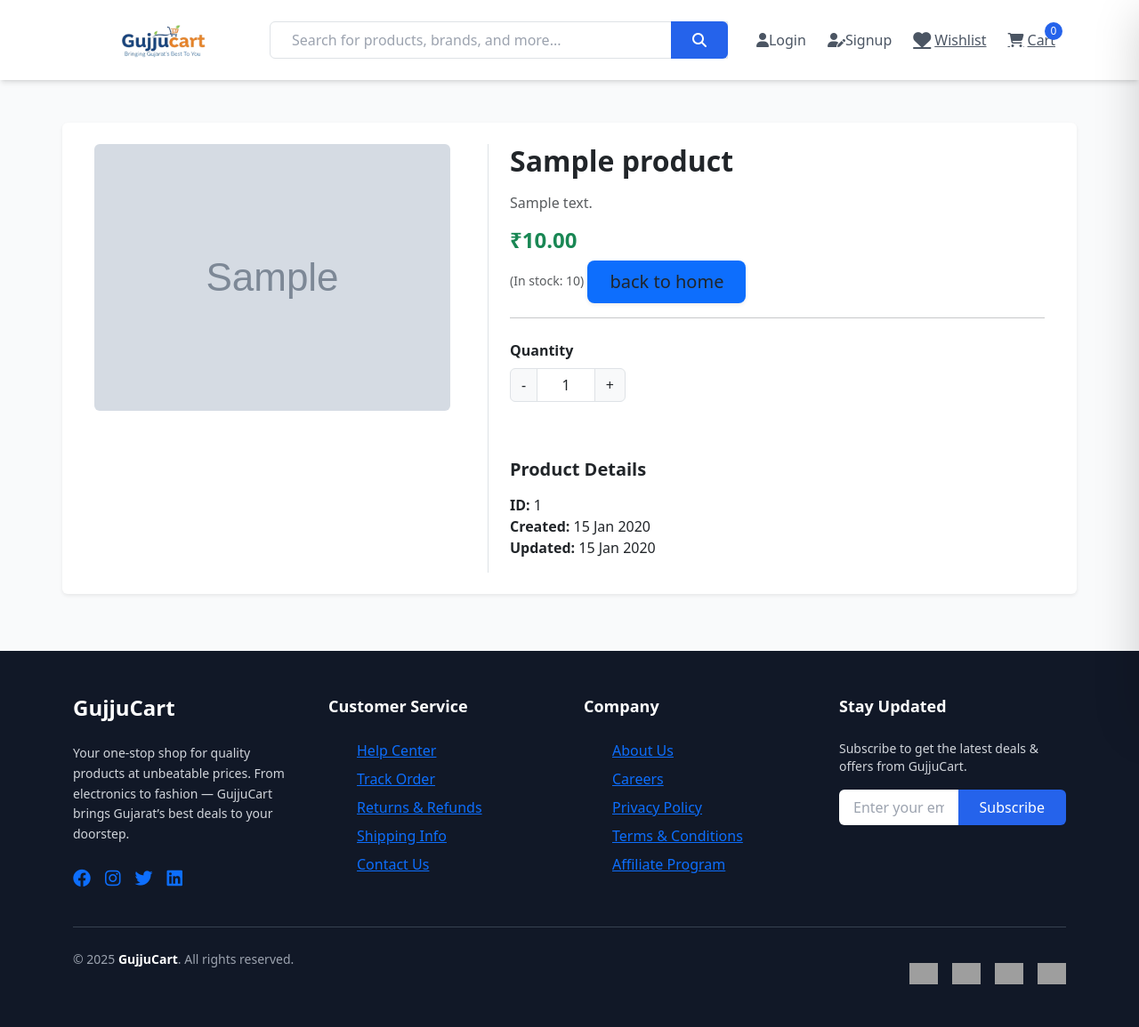
After one commit to Mahavir-25/gujjucart, a Django app: page /product/sample/ in a window 1280 px wide. The commit adds this page. Shown: the whole page at 89% size. Run offline with Django 5.2, Linux system fonts and the light colour scheme; tables that the repository leaves empty hold one stand-in row (values such as "Sample post"); grey boxes marked "Sample" are stand-in pictures; some libraries are stand-ins or nearby versions; grey boxes are pictures that could not be loaded.

Commit message:
addtocard

```diff
--- a/dashboard/admin.py
+++ b/dashboard/admin.py
@@ -1,9 +1,10 @@
 from django.contrib import admin
-from dashboard.models import UserProfile,Product,Wishlist
+from dashboard.models import UserProfile,Product,Wishlist,cart
 from django.utils.html import format_html
 
 
 admin.site.register(UserProfile)
+admin.site.register(cart)
 
 
 @admin.register(Product)
--- a/dashboard/models.py
+++ b/dashboard/models.py
@@ -18,6 +18,7 @@ class UserProfile(AbstractUser):
 
 class Product(models.Model):
     name = models.CharField(max_length=250)
+    slug = models.SlugField(unique=True, blank=True, null=True)
     description = models.TextField(blank=True, null=True)
     price = models.DecimalField(max_digits=10, decimal_places=2)
     product_image = models.ImageField(upload_to="products/", blank=True, null=True)
@@ -43,3 +44,9 @@ class Wishlist(models.Model):
 
     def __str__(self):
         return f"{self.user.username} ❤️ {self.product.name}"
+
+class cart(models.Model):
+    user=models.ForeignKey(UserProfile, on_delete=models.CASCADE)
+    Product=models.ForeignKey(Product,on_delete=models.CASCADE)
+    Product_qty=models.IntegerField(null=False,blank=False)
+    created_at=models.DateTimeField(auto_now_add=True)
--- /dev/null
+++ b/dashboard/static/dashboard/js/index_product_details.js
@@ -0,0 +1,43 @@
+$(document).ready(function () {
+    $('.increment-btn').click(function (e) {
+        e.preventDefault();
+        var qty = $(this).closest('.input-group').find('.qty-input');
+        var value = parseInt(qty.val());
+        value = isNaN(value) ? 1 : value;
+        if (value < 10) { // optional max limit
+            qty.val(value + 1);
+        }
+    });
+
+    $('.decrement-btn').click(function (e) {
+        e.preventDefault();
+        var qty = $(this).closest('.input-group').find('.qty-input');
+        var value = parseInt(qty.val());
+
+        value = isNaN(value) ? 1 : value;
+        if (value > 1) {
+            qty.val(value - 1);
+        }
+    });
+    $('.addToCartBtn').click(function (e){
+        e.preventDefault();
+        var product_id = $('.prod_id').val();
+        var product_qty = $('.qty_input').val();
+        var token=$('input[name=csrfmiddlewaretoken]').val();
+        $.ajax({
+            method:"POST",
+            url:"/add-to-cart",
+            data:{
+                'product_id':product_id,
+                'product_qty':product_qty,
+                csrfmiddlewaretoken:token
+            },
+            dataType:"dataType",
+            success:function(response){
+
+            }
+
+        })
+    });
+
+});
--- a/dashboard/templates/dashboard/home_index.html
+++ b/dashboard/templates/dashboard/home_index.html
@@ -111,7 +111,9 @@
                     <!-- Product Card -->
                 {% for product in products %}
               <div class="bg-white border rounded-xl shadow-sm hover:shadow-lg transition transform hover:-translate-y-1 overflow-hidden relative">
-                  <img src="{{ product.product_image.url }}" alt="{{ product.name }}" class="w-full h-56 object-cover">
+                  <a href="{% url 'user_product_detail' product.slug %}">
+                       <img src="{{ product.product_image.url }}" alt="{{ product.name }}" class="w-full h-56 object-cover">
+                  </a>
                 <button class="wishlist-btn absolute top-2 right-2 text-2xl transition"
                         data-product-id="{{ product.id }}"
                         {% if not user.is_authenticated %}
--- /dev/null
+++ b/dashboard/templates/dashboard/index_product_details.html
@@ -0,0 +1,90 @@
+{% extends 'dashboard/index_base.html' %}
+{% load static %}
+
+{% block container %}
+<link href="https://cdn.jsdelivr.net/npm/bootstrap@5.3.3/dist/css/bootstrap.min.css" rel="stylesheet">
+<link href="https://cdn.jsdelivr.net/npm/bootstrap-icons@1.11.3/font/bootstrap-icons.css" rel="stylesheet">
+
+<div class="container my-5">
+  <div class="row bg-white shadow-sm rounded p-4">
+
+    <!-- Product Image -->
+    <div class="col-md-5 text-center border-end">
+      {% if product.product_image %}
+        <img src="{{ product.product_image.url }}" class="img-fluid rounded" alt="{{ product.name }}">
+      {% else %}
+        <img src="{% static 'images/no-image.png' %}" class="img-fluid rounded" alt="No Image Available">
+      {% endif %}
+
+    </div>
+
+    <!-- Product Details -->
+    <div class="col-md-7 ps-4">
+
+      <h2 class="fw-bold mb-3">{{ product.name }}</h2>
+      <p class="text-muted">{{ product.description|safe|linebreaksbr }}</p>
+
+      <div class="my-3">
+        <h4 class="text-success fw-bold">₹{{ product.price }}</h4>
+        {% if product.stock > 0 %}
+          <small class="text-muted">(In stock: {{ product.stock }})</small>
+        {% else %}
+          <small class="text-danger fw-semibold">Out of Stock</small>
+        {% endif %}
+         <a href="{% url 'index' %}">
+
+          <button type="submit" class="bg-primary btn  btn-lg px-4 shadow-sm">
+            back to home
+          </button>
+          </a>
+      </div>
+
+      <hr>
+
+      <!-- Add to Cart -->
+      <div class="d-flex gap-3 mt-4">
+        {% if product.stock > 0 %}
+        <form action="{% url 'add_to_cart' product.id %}" method="post" class="d-flex flex-column align-items-start">
+          {% csrf_token %}
+          <input type="hidden" value="{{ product.id }}" class="prod_id">
+
+          <label for="Quantity" class="fw-semibold mb-2">Quantity</label>
+          <div class="input-group text-center mb-3" style="width:130px;">
+            <!-- ✅ Add type="button" -->
+            <button type="button" class="input-group-text decrement-btn">-</button>
+            <input type="text" name="quantity" class="form-control qty-input text-center" value="1">
+            <button type="button" class="input-group-text increment-btn">+</button>
+          </div>
+          {% if product.quantity > 0 %}
+          <button type="submit" class="btn btn-warning btn-lg px-4 shadow-sm">
+            <i class="bi bi-cart-plus  addToCartBtn "></i> Add to Cart
+          </button>
+          {% endif %}
+        </form>
+        {% else %}
+        <button class="btn btn-secondary btn-lg px-4" disabled>Out of Stock</button>
+        {% endif %}
+      </div>
+
+      <!-- Product Info -->
+      <div class="mt-5">
+        <h5 class="fw-bold mb-3">Product Details</h5>
+        <ul class="list-unstyled">
+          <li><strong>ID:</strong> {{ product.id }}</li>
+          <li><strong>Created:</strong> {{ product.created_at|date:"d M Y" }}</li>
+          <li><strong>Updated:</strong> {{ product.updated_at|date:"d M Y" }}</li>
+
+        </ul>
+
+
+      </div>
+
+    </div>
+  </div>
+</div>
+
+<!-- JS Section -->
+<script src="https://code.jquery.com/jquery-3.6.0.min.js"></script>  {# ✅ jQuery must load before your script #}
+<script src="https://cdn.jsdelivr.net/npm/bootstrap@5.3.3/dist/js/bootstrap.bundle.min.js"></script>
+<script src="{% static 'dashboard/js/index_product_details.js' %}"></script>
+{% endblock container %}
--- a/dashboard/urls.py
+++ b/dashboard/urls.py
@@ -1,6 +1,6 @@
 
 from django.urls import path
-from dashboard.views import IndexView,GetWishlistView,UserProfileView,ToggleWishlistView,IndexLoginview,IndexSignupView,DashboardIndexView,SignupView,ProfileView ,ProductUpdateView,ProductDeleteView,ProductDetailView, ProductListView,AddProductView,LoginView,LogoutView,ForgotPasswordView,ResetPasswordView,ProfileUpdateView
+from dashboard.views import IndexView,AddToCartView,UserProductDetailView,GetWishlistView,UserProfileView,ToggleWishlistView,IndexLoginview,IndexSignupView,DashboardIndexView,SignupView,ProfileView ,ProductUpdateView,ProductDeleteView,ProductDetailView, ProductListView,AddProductView,LoginView,LogoutView,ForgotPasswordView,ResetPasswordView,ProfileUpdateView
 
 urlpatterns = [
 
@@ -23,5 +23,7 @@ urlpatterns = [
     path('product/<int:pk>/delete/', ProductDeleteView.as_view(), name='product_delete'),
     path('toggle-wishlist/<int:product_id>/', ToggleWishlistView.as_view(), name='toggle_wishlist'),
     path('get-wishlist/', GetWishlistView.as_view(), name='get_wishlist'),
+    path('product/<slug:slug>/', UserProductDetailView.as_view(), name='user_product_detail'),
+    path('add-to-cart/<int:pk>/', AddToCartView.as_view(), name='add_to_cart'),
 
 ]
--- a/dashboard/views.py
+++ b/dashboard/views.py
@@ -213,6 +213,13 @@ class UserProfileView(LoginRequiredMixin,TemplateView):
     template_name = "dashboard/user_profile.html"
     login_url = reverse_lazy('login')
 
+class UserProductDetailView(DetailView):
+    model = Product
+    template_name = 'dashboard/index_product_details.html'
+    context_object_name = 'product'
+
+    def get_object(self):
+        return get_object_or_404(Product, slug=self.kwargs['slug'], is_active=True)
 
 
 
@@ -364,3 +371,16 @@ class ProductDeleteView(DeleteView):
     model = Product
     template_name = 'dashboard/product_delete.html'
     success_url = reverse_lazy('product_list')
+
+
+class AddToCartView(View):
+    def post(self, request, pk):
+        product = get_object_or_404(Product, pk=pk)
+
+        # Example simple session cart
+        cart = request.session.get('cart', {})
+        cart[str(product.id)] = cart.get(str(product.id), 0) + 1
+        request.session['cart'] = cart
+
+        messages.success(request, f"{product.name} added to your cart!")
+        return redirect('user_product_detail', slug=product.slug)
```
